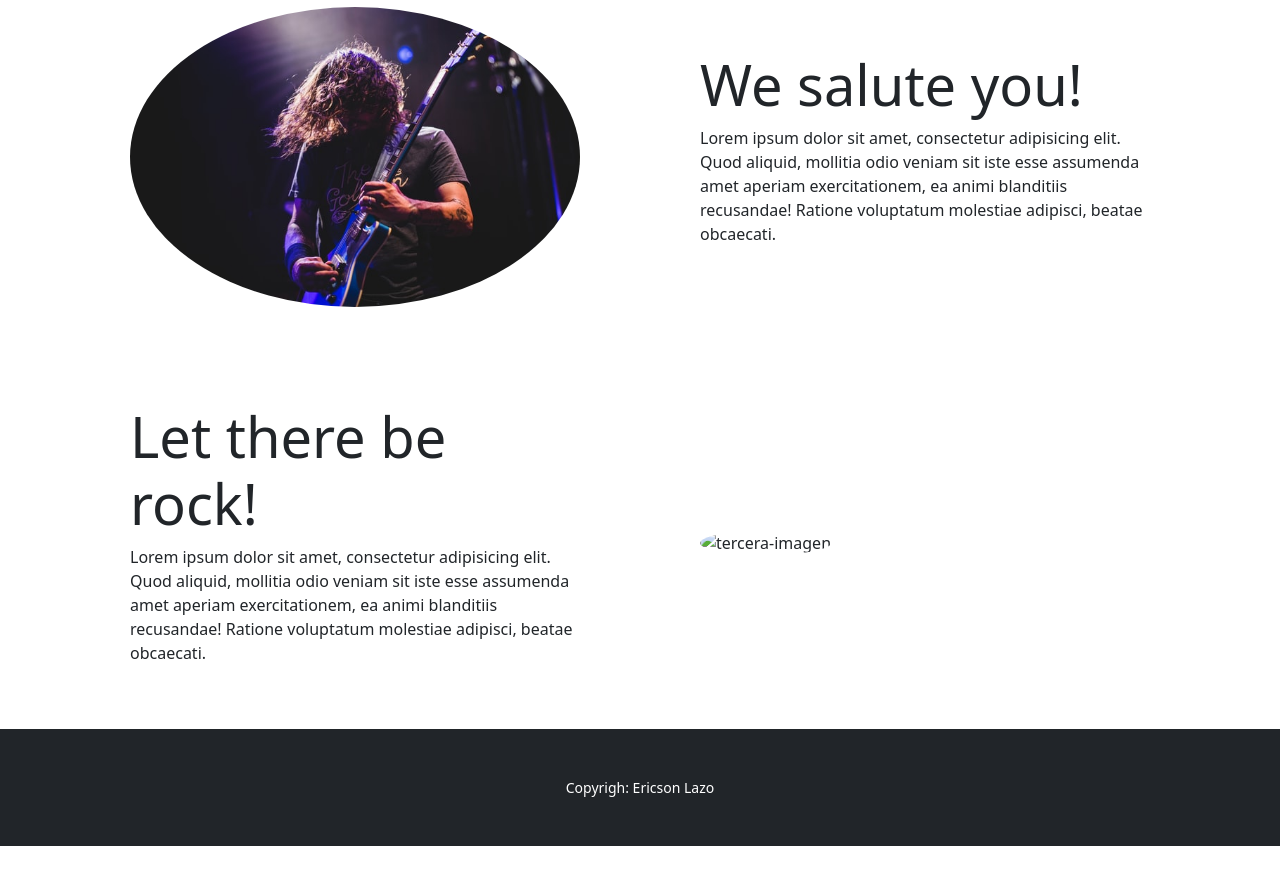
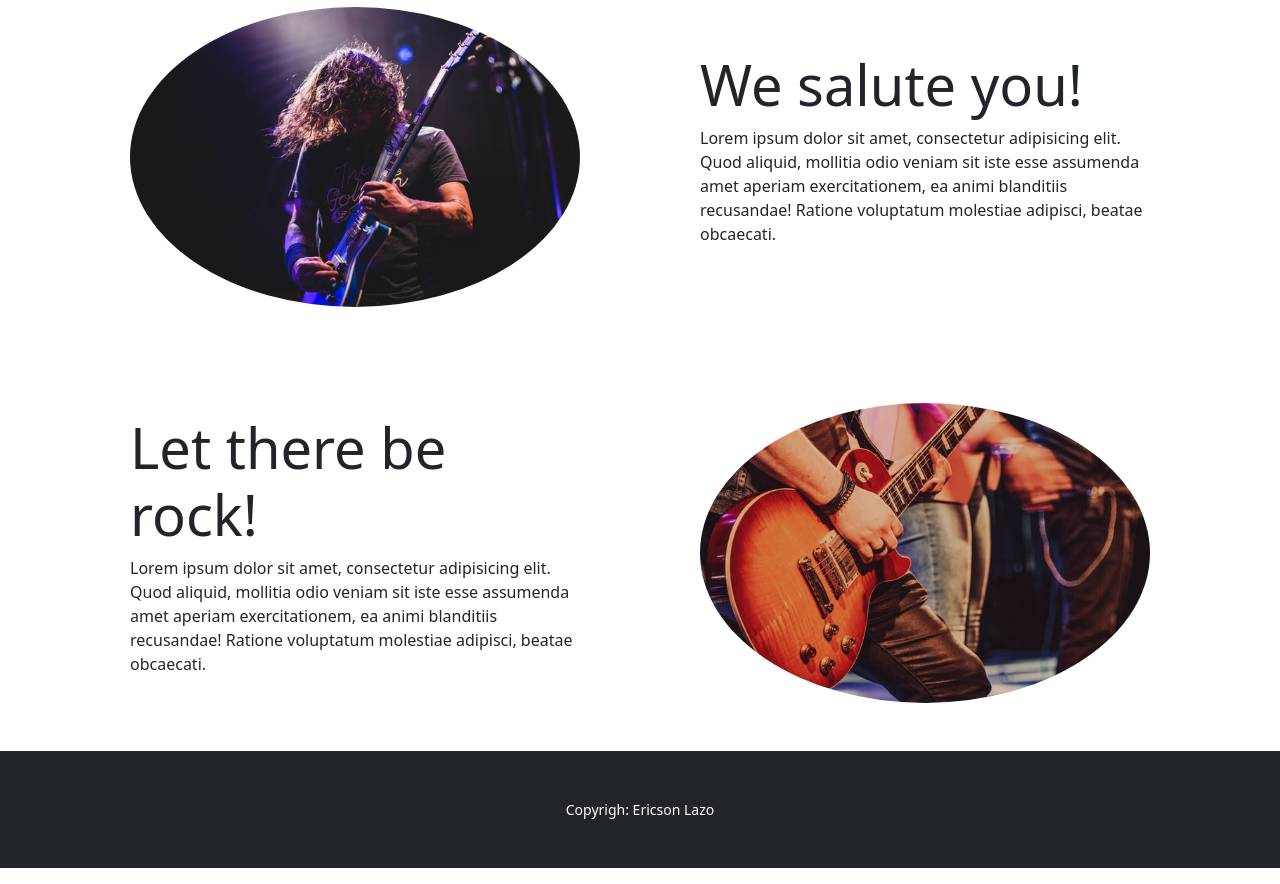
Before and after one commit to ericson1612/Reto-semana7, a plain HTML site: page index.html in a window 1280 px wide. Shown: the part 780-1664 px from the top of the page. Before the commit the page ends 1642 px from the top, so only its background shows below. Drawn offline with nearby package versions, Linux system fonts and the light colour scheme; the site is published under a folder, as on GitHub Pages, so addresses that start at the root find nothing.

Commit message:
Update index.html

```diff
--- a/index.html
+++ b/index.html
@@ -105,7 +105,7 @@
             <div class="p-5">
               <img
                 class="img-fluid rounded-circle"
-                src="/assets/img/img3.jpg"
+                src="./assets/img/img3.jpg"
                 alt="tercera-imagen"
               />
             </div>
```
